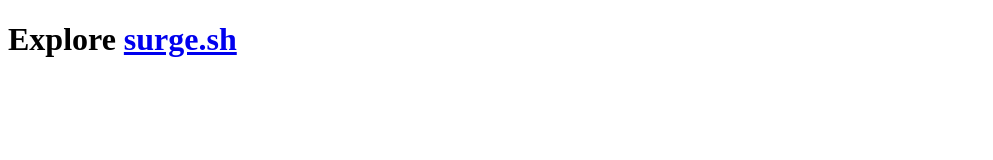
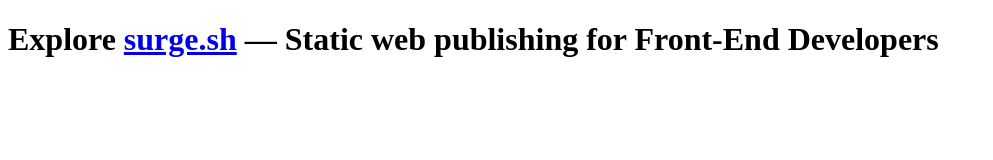
Before and after one commit to tuyendq/surge, a plain HTML site: page src/public/index.html in a window 1280 px wide. Shown: the whole page, without its empty margins (0-993 px from the left). Drawn offline with Linux system fonts and the light colour scheme.

Commit message:
Add .github/workflow/surge-github-action.yaml

```diff
--- a/src/public/index.html
+++ b/src/public/index.html
@@ -7,6 +7,6 @@
     <title>Explore surge.sh</title>
 </head>
 <body>
-    <h1>Explore <b><a href="https://surge.sh/" target="_blank">surge.sh</a></b></h1>
+    <h1>Explore <a href="https://surge.sh/" target="_blank">surge.sh</a> &mdash; Static web publishing for Front-End Developers</h1>
 </body>
 </html>
```
Also changed, not shown: 2 other files.
